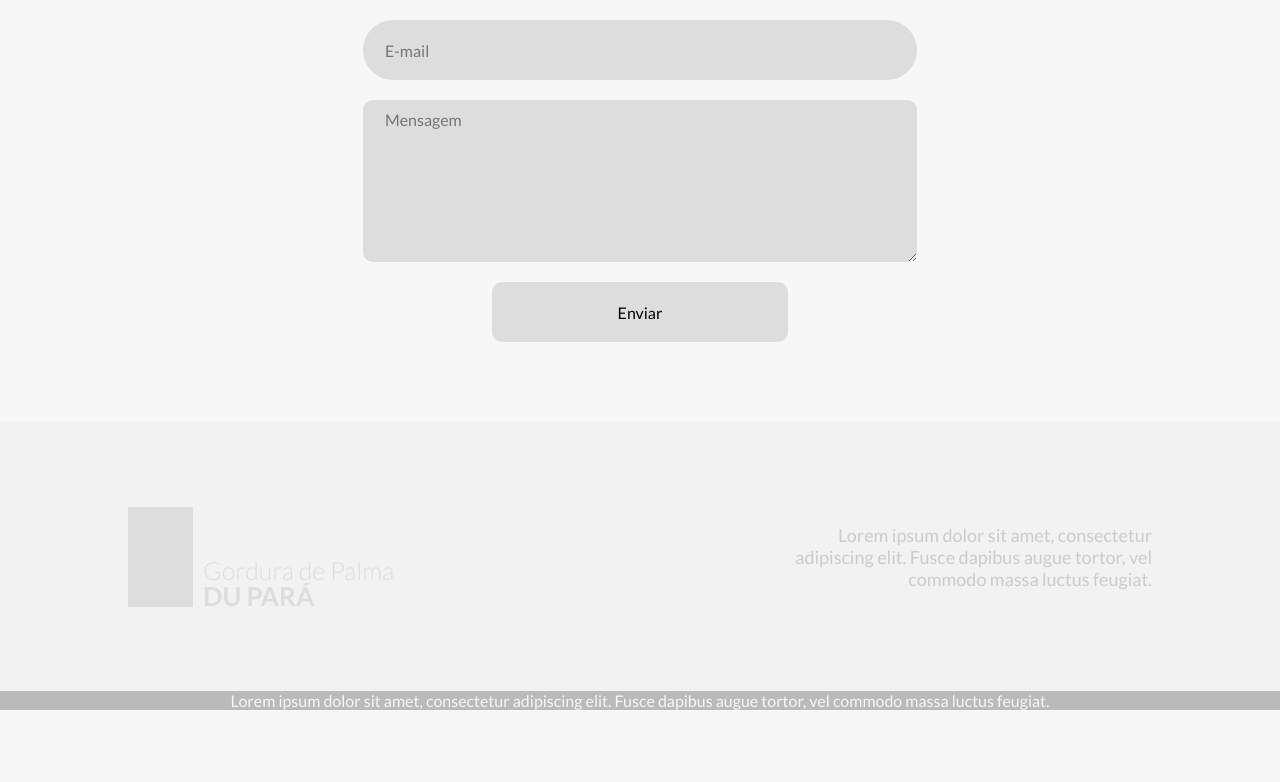
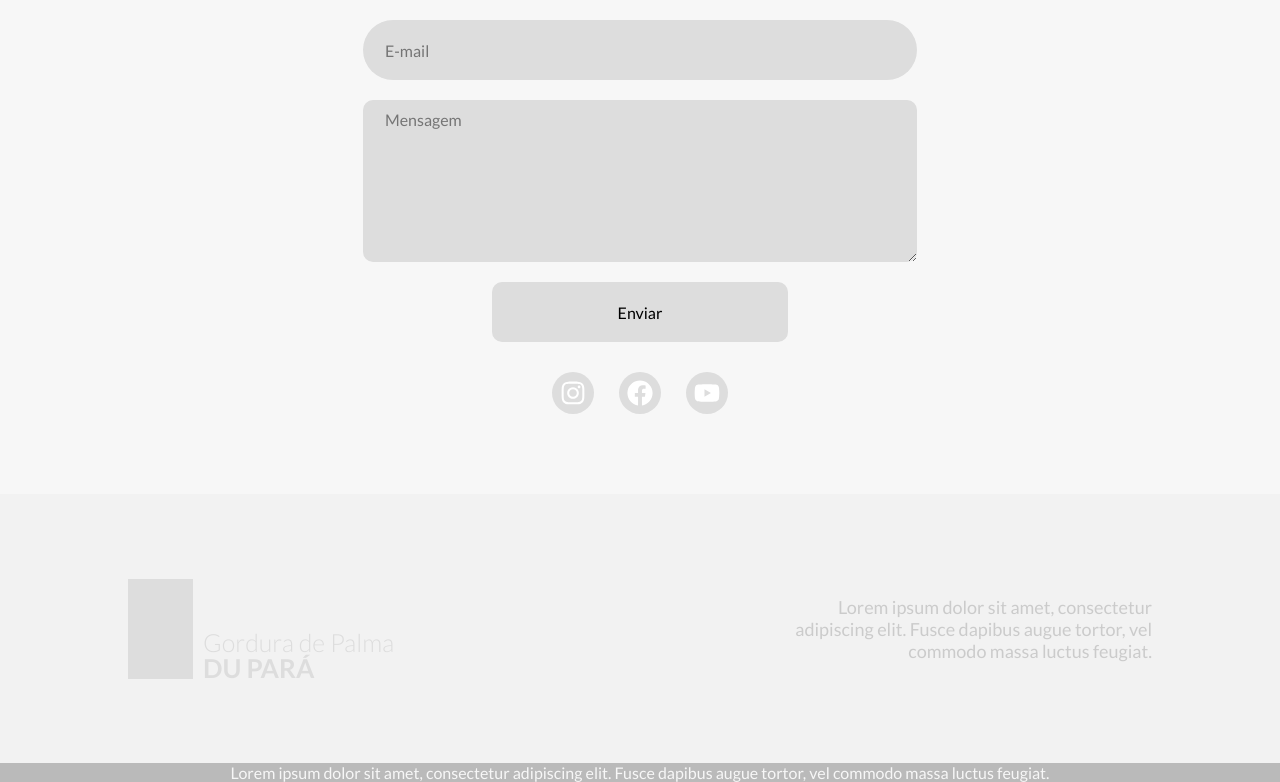
Before and after one commit to ygorthiago/landing-dupara, a Next.js app: page / in a window 1280 px wide. Shown: the part 2660-3442 px from the top of the page. Before the commit the page ends 3370 px from the top, so only its background shows below. Built offline with nearby package versions, Linux system fonts and the light colour scheme.

Commit message:
feat: social media section

```diff
--- a/src/components/Home/Contact/index.tsx
+++ b/src/components/Home/Contact/index.tsx
@@ -1,5 +1,6 @@
 import React, { useState } from 'react';
 import { api } from '../../../services/api';
+import { FaInstagram, FaFacebook, FaYoutube } from 'react-icons/fa';
 
 import s from "./styles.module.scss";
 
@@ -54,12 +55,43 @@ export function Contact() {
         <input type="email" name="email" value={email} placeholder="E-mail" onChange={e => setEmail(e.target.value)} />
         <textarea name="message" placeholder="Mensagem" onChange={e => setMessage(e.target.value)} />
 
-        { errorMessage && <span>{errorMessage}</span> }
+        {errorMessage && <span>{errorMessage}</span>}
 
         <button type="submit" disabled={loading}>
-          { loading ? <div className={s.loader}></div> : "Enviar" }
+          {loading ? <div className={s.loader}></div> : "Enviar"}
         </button>
       </form>
+
+      <div className={s.socialSection}>
+        <a
+          href="//www.instagram.com"
+          target="_blank"
+          aria-label="Instagram"
+        >
+          <div>
+            <FaInstagram />
+          </div>
+        </a>
+        <a
+          href="//www.facebook.com"
+          target="_blank"
+          aria-label="Facebook"
+        >
+          <div>
+            <FaFacebook />
+          </div>
+        </a>
+        <a
+          href="//www.youtube.com"
+          target="_blank"
+          aria-label="Youtube"
+        >
+          <div>
+            <FaYoutube />
+          </div>
+        </a>
+
+      </div>
     </section>
   )
 }
--- a/src/components/Home/Contact/styles.module.scss
+++ b/src/components/Home/Contact/styles.module.scss
@@ -154,6 +154,37 @@
   }
 }
 
+.socialSection {
+  margin-top: 30px;
+  display: flex;
+
+  a {
+    &:not(:first-child) {
+      margin-left: 25px;
+    }
+  }
+
+  div {
+    height: 42px;
+    width: 42px;
+    border-radius: 50%;
+    background-color: #DDDDDD;
+    color: #fff;
+    display: flex;
+    align-items: center;
+    justify-content: center;
+
+    &:hover {
+      transform: scale(1.1);
+    }
+
+    svg {
+      font-size: 26px;
+    }
+  }
+
+}
+
 .loader {
   border: 4px solid #f3f3f3;
   border-radius: 50%;
```
